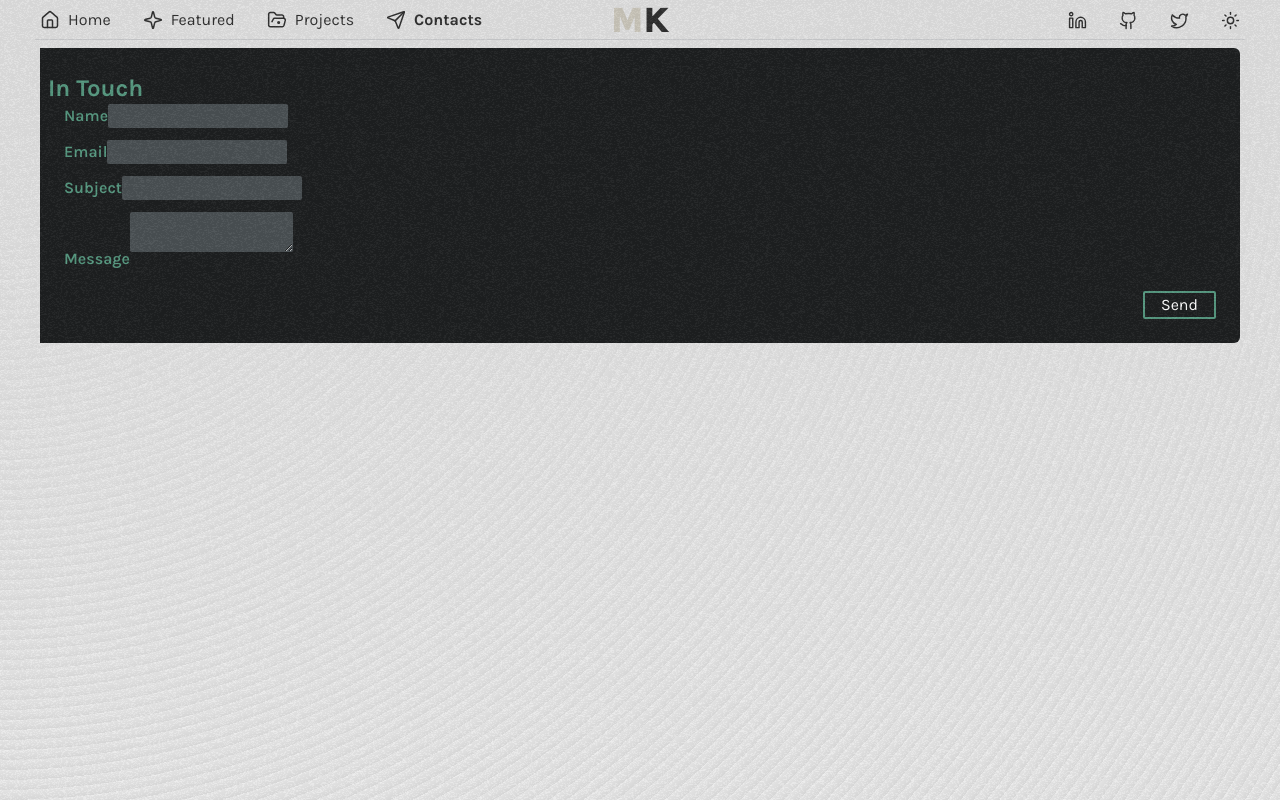
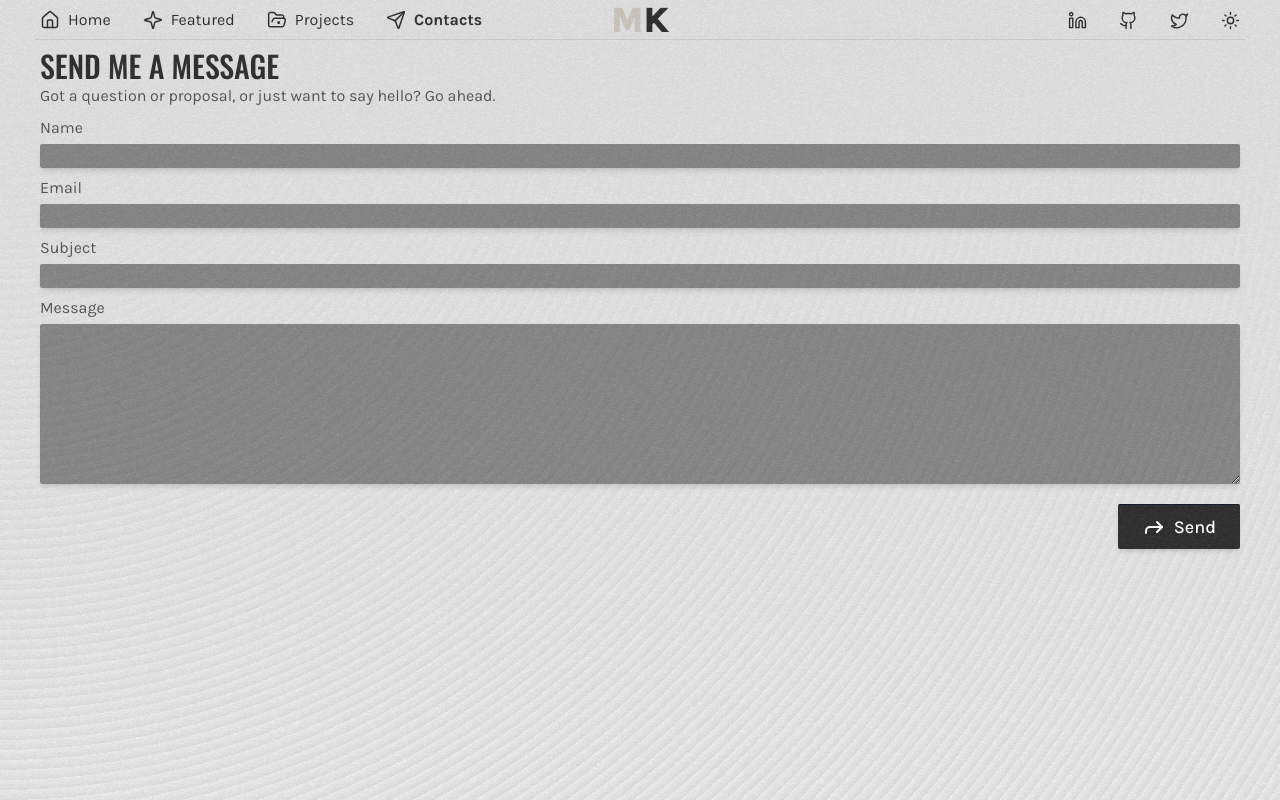
Before and after one commit to mk-saadi/new-portfolio, a React (Vite) app: page /contacts in a window 1280 px wide. Built offline with nearby package versions, Linux system fonts and the light colour scheme; what react-toast-master would draw is missing.

Commit message:
minor changes

```diff
--- a/src/App.jsx
+++ b/src/App.jsx
@@ -10,26 +10,29 @@ const App = () => {
 		<Fade duration={2500}>
 			<div className="flex flex-col items-center justify-between w-full h-full">
 				<h1 className="flex items-center justify-center mb-6 font-mono text-6xl font-semibold tracking-tight xll:mt-16 gap-x-4 text-dhusor dark:text-gray-200">
-					<span className="border-b-4 border-dhusor dark:border-gray-300">Muhiuddin</span> Khaled
+					<span className="uppercase border-b-4 border-dhusor dark:border-gray-300">Muhiuddin</span>{" "}
+					Khaled
 				</h1>
 				<Slide direction="up">
 					<div className="grid h-full grid-cols-4 font-mono text-dhusor dark:text-gray-200">
 						{/* first column */}
 						<div className="col-span-1 xl:mt-[4rem]">
-							<h2 className="text-2xl font-medium">Services</h2>
-							<ul className="flex flex-col mt-8 gap-y-6">
+							<h2 className="text-2xl font-medium text-dhusor dark:text-gray-200">Services</h2>
+							<ul className="flex flex-col mt-4 gap-y-6">
 								<li>
-									<div className="flex items-center justify-start mb-2 gap-x-3">
+									<div className="flex items-center justify-start gap-x-3">
 										<span className="p-2 bg-white border-t rounded-sm dark:border-white/20 dark:text-gray-300 dark:bg-gray-950">
 											<PanelsTopLeft className="te" />
 										</span>
-										<h3 className="text-lg font-medium">Frontend</h3>
+										<h3 className="text-lg font-medium text-dhusor dark:text-gray-200">
+											Frontend
+										</h3>
 									</div>
-									<div className="ml-6">
+									<div className="">
 										<p className="font-sans text-base text-para dark:text-gray-400">
 											Some of the frontend technologies I use:
 										</p>
-										<ul className="grid grid-cols-2 font-sans text-base list-disc text-para dark:text-gray-400">
+										<ul className="grid grid-cols-2 font-sans text-base text-para dark:text-gray-400">
 											<li>HTML</li>
 											<li>CSS</li>
 											<li>JavaScript</li>
@@ -41,17 +44,19 @@ const App = () => {
 									</div>
 								</li>
 								<li>
-									<div className="flex items-center justify-start mb-2 gap-x-3">
+									<div className="flex items-center justify-start gap-x-3">
 										<span className="p-2 bg-white border-t rounded-sm dark:border-white/20 dark:text-gray-300 dark:bg-gray-950">
 											<Server className="te" />
 										</span>
-										<h3 className="text-lg font-medium">Backend</h3>
+										<h3 className="text-lg font-medium text-dhusor dark:text-gray-200">
+											Backend
+										</h3>
 									</div>
-									<div className="ml-6">
+									<div className="">
 										<p className="font-sans text-base text-para dark:text-gray-400">
 											Some of the backend technologies I use:
 										</p>
-										<ul className="grid grid-cols-2 font-sans text-base list-disc text-para dark:text-gray-400">
+										<ul className="grid grid-cols-2 font-sans text-base text-para dark:text-gray-400">
 											<li>Express</li>
 											<li>Node</li>
 											<li>MongoDB</li>
@@ -75,10 +80,10 @@ const App = () => {
 						</div>
 						{/* third column */}
 						<div className="col-span-1 xl:mt-[4rem]">
-							<h2 className="font-mono text-2xl font-medium">
+							<h2 className="font-mono text-2xl font-medium text-dhusor dark:text-gray-200">
 								Web specialist based in Bangladesh
 							</h2>
-							<p className="mt-8 font-sans text-base text-para dark:text-gray-400">
+							<p className="mt-4 font-sans text-base text-para dark:text-gray-400">
 								As a MERN stack web developer, I&apos;m on a mission to create digital
 								experiences that leave a lasting impact.
 								<br />
--- a/src/index.css
+++ b/src/index.css
@@ -22,7 +22,7 @@ html:before {
 	pointer-events: none;
 	user-select: none;
 	background-image: url("./assets/WhiteNoiseDithering.png");
-	opacity: 0.045;
+	opacity: 0.03;
 	animation: noise 8s steps(10) infinite;
 }
 @keyframes noise {
--- a/src/pages/Contacts.jsx
+++ b/src/pages/Contacts.jsx
@@ -1,5 +1,7 @@
 import React, { useRef } from "react";
 import emailjs from "@emailjs/browser";
+import { Forward } from "lucide-react";
+import { Fade, Slide } from "react-awesome-reveal";
 
 const Contacts = () => {
 	const form = useRef();
@@ -29,57 +31,69 @@ const Contacts = () => {
 	};
 	return (
 		<div>
-			<div>
+			<Fade duration={2500}>
+				<div className="mb-2 text-para dark:text-gray-400">
+					<h2 className="font-mono text-3xl font-medium uppercase text-dhusor dark:text-gray-200">
+						Send me a message
+					</h2>
+					<p>Got a question or proposal, or just want to say hello? Go ahead.</p>
+				</div>
+				<Slide direction="up">
 					<form
 						ref={form}
 						onSubmit={sendEmail}
-					className="col-span-2 bg-[#1e2021] rounded-e-md p-6"
+						className="flex flex-col justify-start gap-y-2 text-para dark:text-gray-400"
 					>
-					<p className="text-2xl text-[#579981] font-bold -ml-4">In Touch</p>
-					<div className="form-control">
-						<label className="text-[#579981] label-text font-semibold mb-2">Name</label>
+						<div className="flex flex-col justify-start gap-y-1">
+							<label>Name</label>
 							<input
 								type="text"
 								name="from_name"
-							className="text-slate-300 input rounded-sm bg-[#4b5154] mb-3"
+								className="rounded-sm shadow-md focus:outline-0 text-slate-300 bg-black/40"
 							/>
 						</div>
-
-					<div className="form-control">
-						<label className="text-[#579981] label-text font-semibold mb-2">Email</label>
+						<div className="flex flex-col justify-start gap-y-1">
+							<label>Email</label>
 							<input
 								type="email"
 								name="user_email"
-							className="input rounded-sm bg-[#4b5154] mb-3 text-slate-300"
+								className="rounded-sm shadow-md focus:outline-0 bg-black/40 text-slate-300"
 							/>
 						</div>
-
-					<div className="form-control">
-						<label className="text-[#579981] label-text font-semibold mb-2">Subject</label>
+						<div className="flex flex-col justify-start gap-y-1">
+							<label>Subject</label>
 							<input
-							className="text-slate-300 input rounded-sm bg-[#4b5154] mb-3"
+								className="rounded-sm shadow-md focus:outline-0 text-slate-300 bg-black/40"
 								type="text"
 								name="user_subject"
 							/>
 						</div>
-
-					<div className="form-control">
-						<label className="text-[#579981] label-text font-semibold mb-2">Message</label>
+						<div className="flex flex-col justify-start gap-y-1">
+							<label>Message</label>
 							<textarea
 								name="message"
-							className="textarea textarea-lg rounded-sm bg-[#4b5154] mb-3 text-sm text-slate-300"
+								rows="8"
+								className="text-sm rounded-sm shadow-md focus:outline-0 bg-black/40 text-slate-300"
 							/>
 						</div>
-
+						<Slide direction="up">
 							<div className="flex justify-end mt-3">
-						<input
+								{/* <input
 							type="submit"
 							value="Send"
-							className="mt-2 px-4 rounded-sm border-2 duration-200 border-[#579981] hover:border-[#f2754c] text-white bg-transparent cursor-pointer"
-						/>
+							className="flex items-center justify-center px-6 py-2 font-sans text-lg font-medium text-white duration-300 border-t border-gray-900 rounded-sm shadow-md cursor-pointer hover:bg-red-600 dark:hover:bg-red-600 whitespace-nowrap gap-x-2 focus:outline-0 dark:border-white/20 bg-dhusor dark:bg-gray-950"
+						/> */}
+								<button
+									type="submit"
+									className="flex items-center justify-center px-6 py-2 font-sans text-lg font-medium text-white duration-300 border-t border-gray-900 rounded-sm shadow-md cursor-pointer hover:bg-red-600 dark:hover:bg-red-600 whitespace-nowrap gap-x-2 focus:outline-0 dark:border-white/20 bg-dhusor dark:bg-gray-950"
+								>
+									<Forward /> Send
+								</button>
 							</div>
+						</Slide>
 					</form>
-			</div>
+				</Slide>
+			</Fade>
 		</div>
 	);
 };
--- a/src/pages/Projects.jsx
+++ b/src/pages/Projects.jsx
@@ -13,20 +13,24 @@ const Projects = () => {
 
 	return (
 		<Fade duration={2500}>
-			<div>
+			<div className="overflow-y-hidden">
 				<div className="mb-2 text-para dark:text-gray-400">
-					<h2 className="font-mono text-3xl font-medium uppercase">Projects</h2>
+					<h2 className="font-mono text-3xl font-medium uppercase dark:text-gray-200">Projects</h2>
 					<p>Some of the projects I have completed</p>
 				</div>
-				<div className="flex flex-col items-center justify-center overflow-y-auto">
+				<Slide
+					direction="up"
+					className="overflow-y-hidden"
+				>
+					<div className="flex flex-col items-center justify-center overflow-y-hidden">
 						<div className="grid grid-cols-4 gap-2">
 							{data.map((item) => (
 								<div
 									key={item.id}
-								className="border rounded-md shadow-md bg-black/40 group border-gray-900/10 dark:border-white/10"
+									className="border rounded-sm shadow-md bg-black/40 group border-gray-900/10 dark:border-white/10"
 								>
-								<div className="relative w-full h-48 overflow-hidden rounded-md cursor-pointer">
-									<div className="absolute inset-0 duration-300 rounded-md opacity-0 backdrop-blur-sm bg-black/50 group-hover:opacity-100">
+									<div className="relative w-full h-48 overflow-hidden rounded-sm cursor-pointer">
+										<div className="absolute inset-0 duration-300 rounded-sm opacity-0 backdrop-blur-sm bg-black/50 group-hover:opacity-100">
 											<a
 												href={item.link}
 												target="_blank"
@@ -41,9 +45,10 @@ const Projects = () => {
 										<img
 											src={item.image}
 											alt=""
-										className="object-cover mb-4 rounded-md w-fit h-fit"
+											className="object-cover mb-4 rounded-sm w-fit h-fit"
 										/>
 									</div>
+									<Slide direction="up">
 										<div className="flex items-center justify-between p-2 text-gray-200 dark:text-gray-400">
 											<h3 className="font-mono text-base font-medium dark:text-gray-200 whitespace-nowrap">
 												{item.name}
@@ -80,10 +85,12 @@ const Projects = () => {
 												)}
 											</div>
 										</div>
+									</Slide>
 								</div>
 							))}
 						</div>
 					</div>
+				</Slide>
 			</div>
 		</Fade>
 	);
```
Also changed, not shown: src/pages/Featured.jsx (+16 -16 lines). Lines whose indentation alone changed are shown as unchanged.
